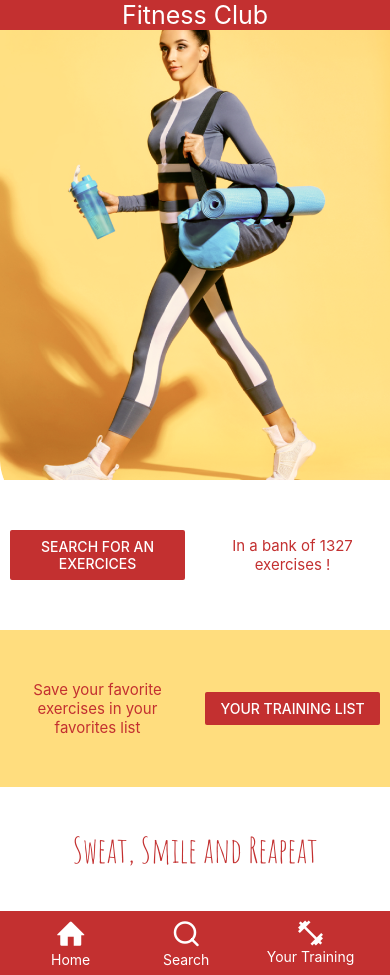
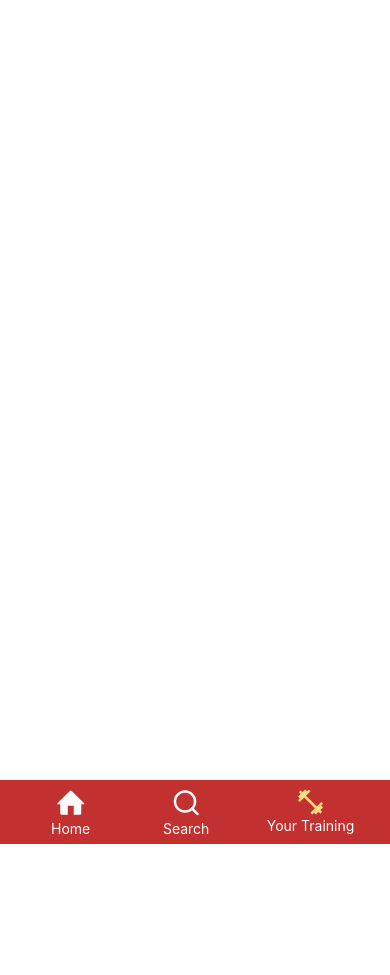
Before and after one commit to Emi-vas/FitnessApp_reactNative, a React Native app: screen /YourTraining in a window 390 px wide. After the commit the page ends 844 px from the top, so only its background shows below. Built offline with nearby package versions, Linux system fonts and the light colour scheme.

Commit message:
routing all pages

```diff
--- a/App.js
+++ b/App.js
@@ -2,6 +2,8 @@ import { createStackNavigator } from "@react-navigation/stack";
 import { NavigationContainer, DefaultTheme } from "@react-navigation/native";
 import Home from "./screens/Home";
 import { useFonts } from "expo-font";
+import SearchP1 from "./screens/SearchP1";
+import YourTraining from './screens/YourTraining'
 
 
 const Stack = createStackNavigator()
@@ -30,6 +32,8 @@ export default function App() {
       <NavigationContainer theme={theme}>
         <Stack.Navigator screenOptions={{ headerShown: false }} initialRouteName="Home">
           <Stack.Screen name="Home" component={Home} />
+          <Stack.Screen name="SearchP1" component={SearchP1} />
+          <Stack.Screen name="YourTraining" component={YourTraining} />
         </Stack.Navigator>
       </NavigationContainer>
     );
--- a/components/NavigationBar.jsx
+++ b/components/NavigationBar.jsx
@@ -3,11 +3,15 @@ import Ionicons from '@expo/vector-icons/Ionicons';
 import { Feather } from '@expo/vector-icons';
 import { Entypo } from '@expo/vector-icons';
 import { MaterialIcons } from '@expo/vector-icons';
+import { useNavigation } from '@react-navigation/native';
+
 
 import { COLORS } from '../assets/constants';
 
 
-const NavigationBar = () => {
+const NavigationBar = ({ page }) => {
+    const navigation = useNavigation()
+
     return (
         <View
             style={{
@@ -20,18 +24,27 @@ const NavigationBar = () => {
                 padding: 7
             }}
         >
-            <TouchableOpacity style={{ alignItems: 'center', width: 70 }}>
-                 <Entypo name="home" size={30} color="white" />
+            <TouchableOpacity
+                style={{ alignItems: 'center', width: 70 }}
+                onPress={()=> navigation.navigate("Home")}
+            >
+                 <Entypo name="home" size={30} color={page == "home" ? COLORS.orangeLight : "white"} />
                  <Text style={{color: "white"}} >Home</Text>
             </TouchableOpacity>
 
-            <TouchableOpacity style={{ alignItems: 'center' }}>
-                 <Feather name="search" size={30} color="white" />
+            <TouchableOpacity
+                style={{ alignItems: 'center' }}
+                onPress={()=> navigation.navigate("SearchP1")}
+            >
+                 <Feather name="search" size={30} color={page == "search" ? COLORS.orangeLight : "white"} />
                  <Text style={{color: "white"}} >Search</Text>
             </TouchableOpacity>
 
-            <TouchableOpacity style={{ alignItems: 'center' }}>
-                <MaterialIcons name="fitness-center" size={30} color="white" />
+            <TouchableOpacity
+                style={{ alignItems: 'center' }}
+                onPress={()=> navigation.navigate("YourTraining")}
+            >
+                <MaterialIcons name="fitness-center" size={30} color={page == "training" ? COLORS.orangeLight : "white"}/>
                 <Text style={{color: "white"}} >Your Training</Text>
             </TouchableOpacity>
         </View>
--- a/screens/Home.jsx
+++ b/screens/Home.jsx
@@ -1,26 +1,19 @@
+import { useNavigation } from '@react-navigation/native';
 import { View, Text, Image, ImageBackground, ScrollView, Button, StyleSheet } from 'react-native';
 import { COLORS } from '../assets/constants';
 import NavigationBar from '../components/NavigationBar';
 import FocusedStatusBar from '../components/StatusBar';
+import { globalStyles } from '../styles/global';
 
 const Home = () => {
+    const navigation = useNavigation()
+
     return (
         <>
             <FocusedStatusBar />
 
             <ScrollView style={{ marginBottom: 63 }}>
-                <Text
-                    style={{
-                        color: "white",
-                        backgroundColor: COLORS.red,
-                        fontSize: 25,
-                        textAlign: "center"
-                    }}
-                >
-                    Fitness Club
-                </Text>
-
-
+                <Text style={globalStyles.mainTitle}> Fitness Club </Text>
 
                 <Image
                     source={require('../assets/img/banner.png')}
@@ -32,12 +25,14 @@ const Home = () => {
                     style={styles.bloc}
                 >
                     <View style={{ width: "45%" }}>
-                        <Button title="Search for an exercices" color={COLORS.red}/>
+                        <Button title="Search for an exercices" color={COLORS.red}
+                            onPress={()=> navigation.navigate("SearchP1")}
+                        />
                     </View>
 
                     <View style={{ width: "45%" }}>
                         <Text style={styles.text}>
-                            In a bank of 1327 exercises !
+                            In a bank of <Text style={{ fontWeight: "bold", fontSize: 17 }}>1327</Text> exercises !
                         </Text>
                     </View>
 
@@ -57,7 +52,9 @@ const Home = () => {
                     </View>
 
                     <View style={{ width: "45%" }}>
-                        <Button title="Your training list" color={COLORS.red}/>
+                        <Button title="Your training list" color={COLORS.red}
+                             onPress={()=> navigation.navigate("YourTraining")}
+                        />
                     </View>
                 </View>
 
@@ -76,7 +73,7 @@ const Home = () => {
                 </View>
             </ScrollView>
 
-            <NavigationBar />
+            <NavigationBar  page="home"/>
         </>
     );
 };
--- /dev/null
+++ b/screens/SearchP1.jsx
@@ -0,0 +1,17 @@
+import React from 'react';
+import { View, Text } from 'react-native';
+import NavigationBar from '../components/NavigationBar';
+import FocusedStatusBar from '../components/StatusBar';
+
+const SearchP1 = () => {
+    return (
+        <>
+            <FocusedStatusBar />
+
+
+            <NavigationBar page='search' />
+        </>
+    );
+};
+
+export default SearchP1;
--- /dev/null
+++ b/screens/YourTraining.jsx
@@ -0,0 +1,17 @@
+import React from 'react';
+import { View, Text } from 'react-native';
+import NavigationBar from '../components/NavigationBar';
+import FocusedStatusBar from '../components/StatusBar';
+
+const YourTraining = () => {
+    return (
+        <>
+            <FocusedStatusBar />
+
+
+            <NavigationBar page='training' />
+        </>
+    );
+};
+
+export default YourTraining;
--- /dev/null
+++ b/styles/global.js
@@ -0,0 +1,13 @@
+import { StyleSheet } from "react-native";
+import { COLORS } from "../assets/constants";
+
+export const globalStyles = StyleSheet.create({
+    mainTitle : {
+        color: "white",
+        backgroundColor: COLORS.red,
+        fontSize: 20,
+        textAlign: "center",
+        letterSpacing: 7,
+        paddingVertical: 7
+    }
+})
```
